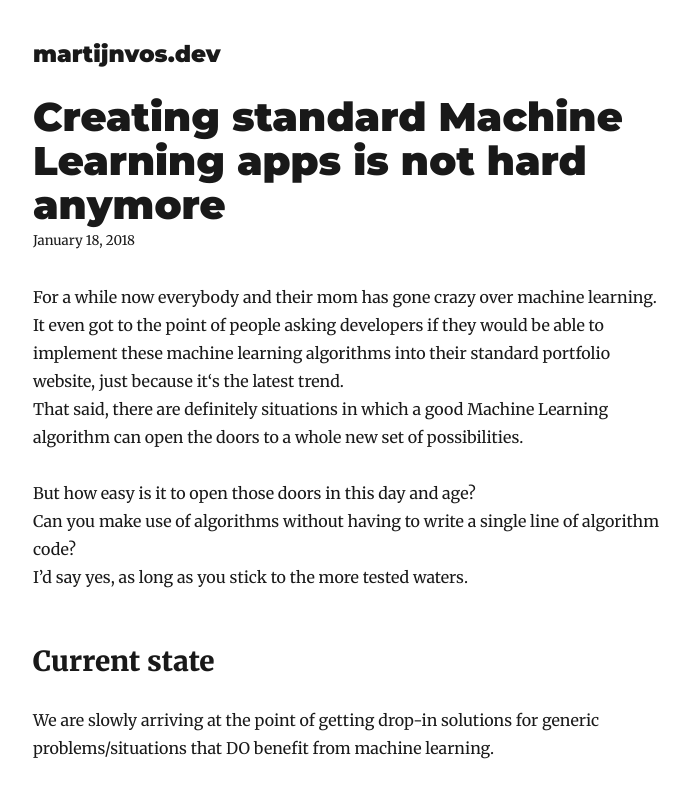
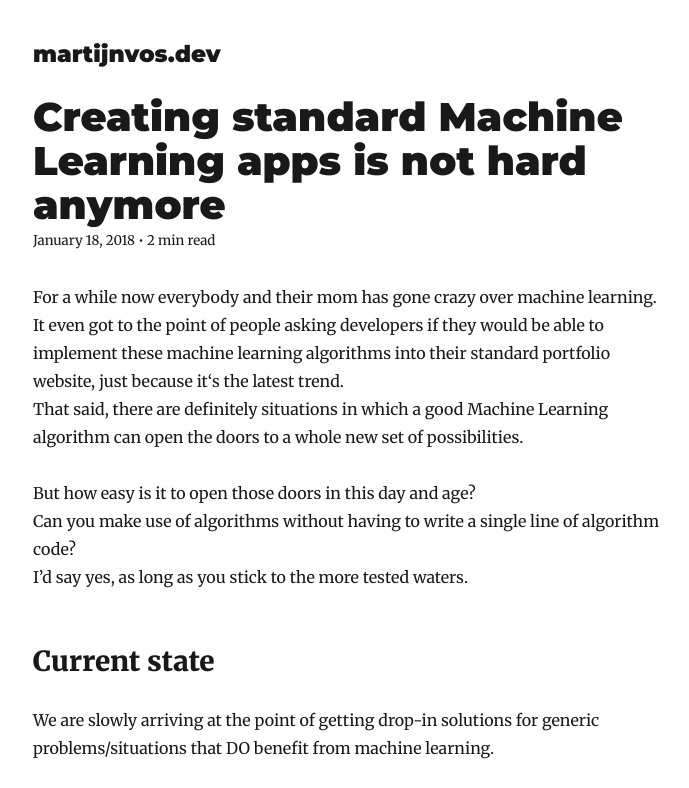
Before and after one commit to Martijnvos/martijnvos.dev, a Gatsby site: page /creating-standard-machine-learning-apps-is-not-hard-anymore/ in a window 1280 px wide. Shown: the top 788 px of the page, without its empty margins (292-981 px from the left). Built offline with nearby package versions, Linux system fonts and the light colour scheme; Gatsby itself is replaced by a stand-in of ours; some packages are replaced by stand-ins of ours.

Commit message:
feat: use timeToRead from gatsby-transformer-remark on blog page

```diff
--- a/src/templates/blog-post.js
+++ b/src/templates/blog-post.js
@@ -38,7 +38,7 @@ class BlogPostTemplate extends React.Component {
                 marginBottom: rhythm(1),
               }}
             >
-              {post.frontmatter.date}
+              {`${post.frontmatter.date} • ${post.timeToRead} min read`}
             </p>
           </header>
           <section dangerouslySetInnerHTML={{ __html: post.html }} />
@@ -96,6 +96,7 @@ export const pageQuery = graphql`
     markdownRemark(fields: { slug: { eq: $slug } }) {
       id
       excerpt(pruneLength: 160)
+      timeToRead
       html
       frontmatter {
         title
```
